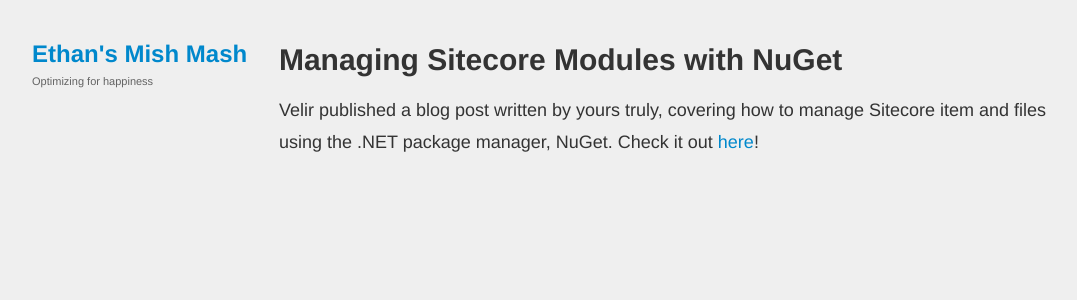
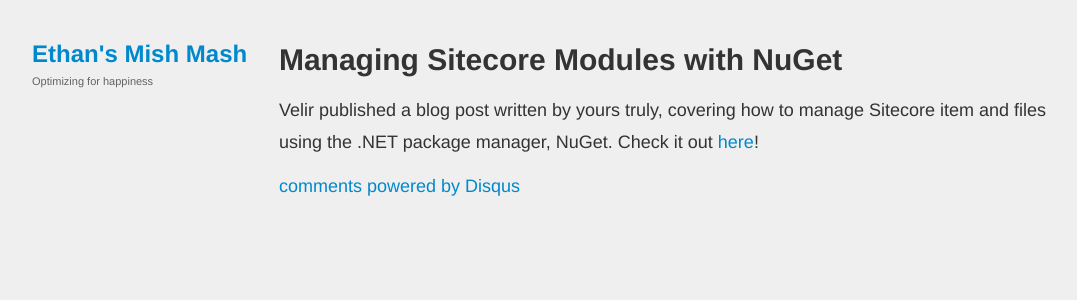
Before and after one commit to etruong42/etruong42.github.com, a Jekyll site: the page built from _posts/2012-12-4-Create-and-Deploy-Sitecore-Modules-with-NuGet.md, in a window 1280 px wide. Shown: the top 300 px of the page, without its empty margins (59-1136 px from the left). Built offline with Jekyll 4.4.1, drawn with Linux system fonts in a browser that asks for light colours; Markdown is read by kramdown in place of the engine named in the settings; comment, search, counter and statistics services are not loaded; some of the changed lines change nothing that is shown.

Commit message:
add disqus support

```diff
--- a/_layouts/post.html
+++ b/_layouts/post.html
@@ -4,4 +4,18 @@
 <article class="post single">
 	<h1>{{page.title}}</h1>
 	{{ content }}
+	<div id="disqus_thread"></div>
+    <script type="text/javascript">
+        /* * * CONFIGURATION VARIABLES: EDIT BEFORE PASTING INTO YOUR WEBPAGE * * */
+        var disqus_shortname = 'ethansmishmash'; // required: replace example with your forum shortname
+
+        /* * * DON'T EDIT BELOW THIS LINE * * */
+        (function() {
+            var dsq = document.createElement('script'); dsq.type = 'text/javascript'; dsq.async = true;
+            dsq.src = '//' + disqus_shortname + '.disqus.com/embed.js';
+            (document.getElementsByTagName('head')[0] || document.getElementsByTagName('body')[0]).appendChild(dsq);
+        })();
+    </script>
+    <noscript>Please enable JavaScript to view the <a href="http://disqus.com/?ref_noscript">comments powered by Disqus.</a></noscript>
+    <a href="http://disqus.com" class="dsq-brlink">comments powered by <span class="logo-disqus">Disqus</span></a>
 </article>
```
